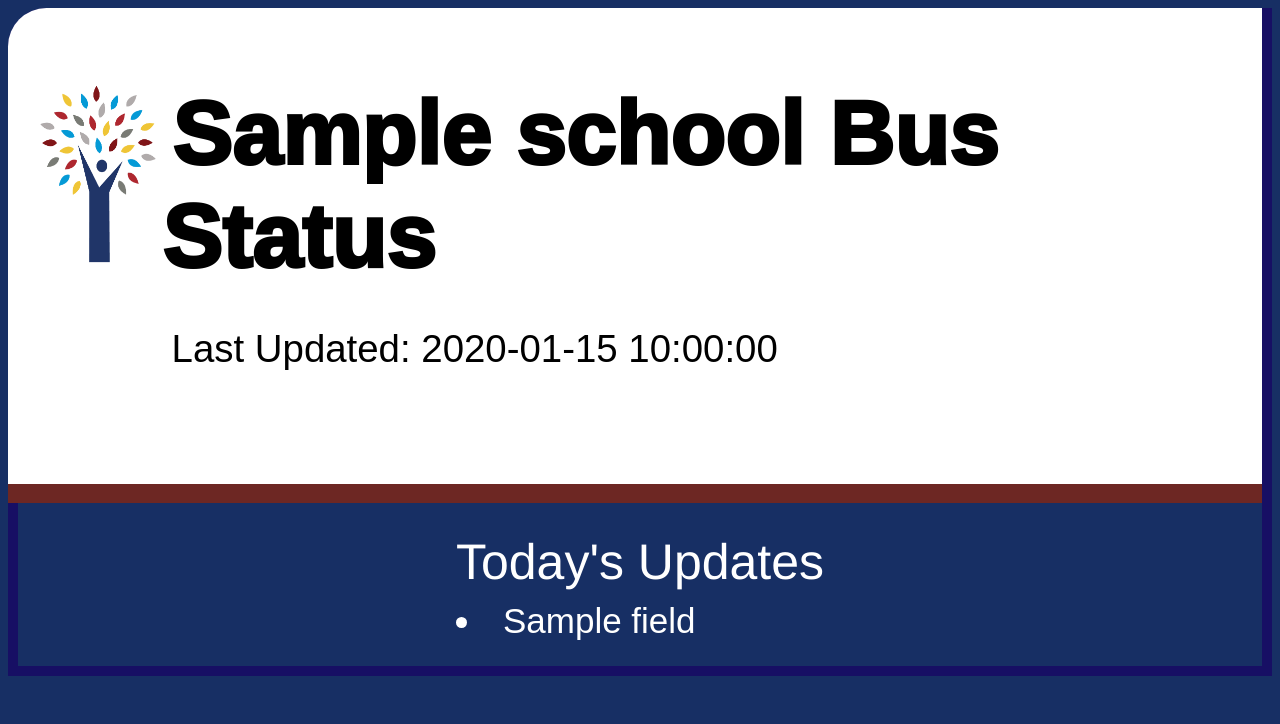
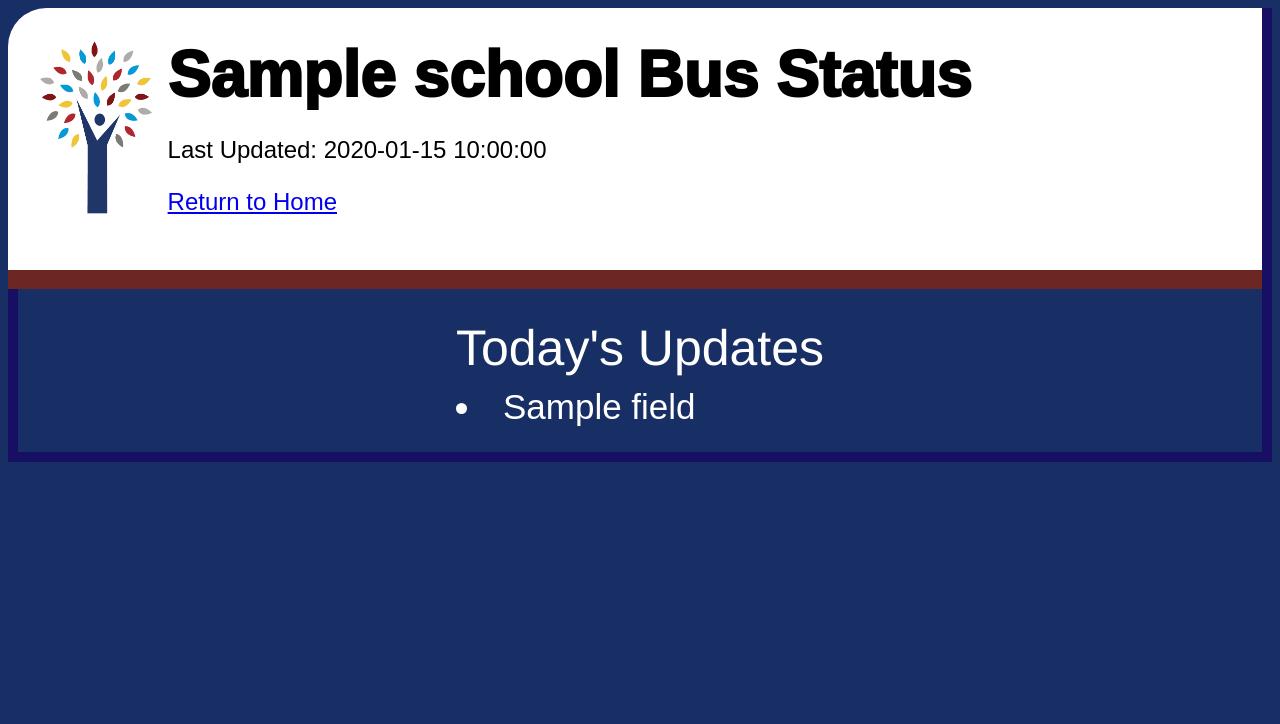
Before and after one commit to JR069105/Busstatus-2, a Python web app: template templates/school.html in a window 1280 px wide. Shown: the top 724 px of the page. Run offline with Jinja, Linux system fonts and the light colour scheme; the template is opened without the code that fills it: most values are stand-ins (such as "Sample title", 1, 10 or a date in 2020).

Commit message:
cool header

```diff
--- a/static/style.css
+++ b/static/style.css
@@ -10,21 +10,26 @@ body {
 .topbar{
   margin-left:-10px;
   background-color:white;
-  padding: 6% 0;
+  padding: 30px 0;
   margin-top:-10px;
   border-top-left-radius: 3vw;
   display: flex;
   flex-flow: row nowrap;
 }
+.topbar > div:last-child {
+  margin: auto 0;
+}
 .title{
   color: black;
   font-weight:1000;
-  font-size: 7vw;
+  font-size: 4rem;
   margin-left:10px;
 }
 .SPStree{
   margin-left:2vw;
   width: 10vw;
+  max-height: 187px;
+  max-width: 124px;
   height: 15vw;
   margin-top:-3%;
   transition: transform .2s;
@@ -34,7 +39,7 @@ body {
   opacity:.75
 }
 .lastupdate{
-font-size:3vw;
+font-size: 1.5rem;
 margin-left:10px;
 }
 .redbar{
--- a/templates/base.html
+++ b/templates/base.html
@@ -22,6 +22,7 @@
       <div>
         <a class="title">{% block bus_status_name %}{% endblock %} Bus Status</a>
         <p class="lastupdate">Last Updated: {{last_updated}}</p>
+        {% block extraheader %}{% endblock %}
       </div>
     </div>
 
--- a/templates/school.html
+++ b/templates/school.html
@@ -5,6 +5,10 @@
 {% endblock %}
 {% block title %}SBS - {{school}}{% endblock %}
 {% block bus_status_name %}{{school}}{% endblock %}
+{% block extraheader %}<a href="{{ url_for('home_page') }}"}>
+        <p class="lastupdate">Return to Home</p>
+</a>
+{% endblock %}
 {% block content %}
     <div>
         <p class="mediumtext">Today's Updates</p>
```
